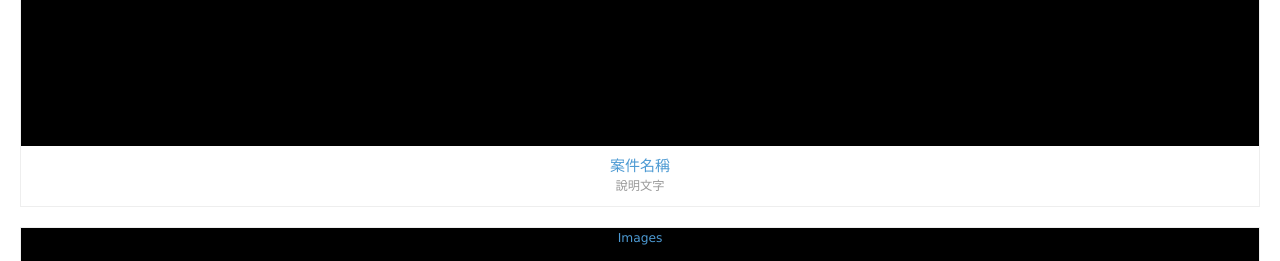
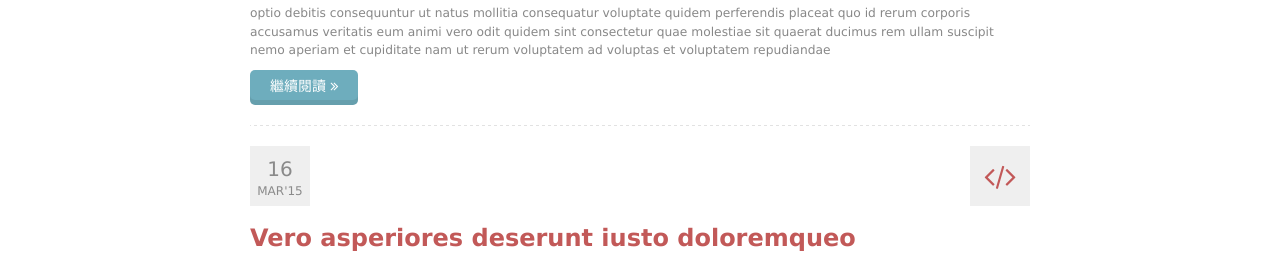
Before and after one commit to fishtoyo/demo, a PHP site: page / in a window 1280 px wide. Shown: the part 859-1120 px from the top of the page. Run offline with PHP 8.4, Linux system fonts and the light colour scheme.

Commit message:
[Website] Build Blog Page

```diff
--- a/assets/css/common.css
+++ b/assets/css/common.css
@@ -633,6 +633,100 @@ div, span, a, p, input, label, textarea, img, ul, li {
 
 
 /* ==========================================
+   Blog
+========================================== */
+#blog {
+	margin: 0 auto;
+	max-width: 800px;
+}
+#blog .article {
+	margin: 20px 0 25px;
+}
+#blog .top .data,
+#blog .top .cate {
+	float: left;
+	padding: 12px 0 0;
+	width: 60px;
+	height: 60px;
+	color: #8a8a8a;
+	text-align: center;
+	line-height: 22px;
+	background-color: #efefef;
+}
+#blog .top .data strong {
+	display: block;
+	font-size: 20px;
+	font-weight: normal;
+}
+#blog .top .data span {
+	font-size: 12px;
+}
+#blog .top .cate {
+	float: right;
+	padding-top: 15px;
+	color: #c25858;
+	font-size: 30px;
+}
+#blog .top .title {
+	float: none;
+	padding: 20px 0 0;
+	line-height: 24px;
+	clear: both;
+}
+#blog .top .title a {
+	color: #c25958;
+	font-size: 24px;
+	font-weight: bold;
+}
+#blog .descMain {
+	margin: 10px 0;
+}
+#blog .descMain img {
+	width: 100%;
+	height: auto;
+}
+#blog .more {
+	position: relative;
+	display: inline-block;
+}
+#blog .more span {
+	position: relative;
+	display: block;
+	padding: 0 20px;
+	width: 100%;
+	height: 30px;
+	color: #fff;
+	font-size: 14px;
+	line-height: 32px;
+	background-color: #6eadbd;
+	-webkit-border-radius: 5px;
+	-moz-border-radius: 5px;
+	border-radius: 5px;
+	z-index: 1;
+}
+#blog .more:before {
+	pointer-events: auto;
+	content: '';
+	position: absolute;
+	bottom: -5px;
+	left: 0;
+	width: 100%;
+	height: 100%;
+	background-color: #669fad;
+	-webkit-border-radius: 5px;
+	-moz-border-radius: 5px;
+	border-radius: 5px;
+	z-index: 0;
+}
+#blog .more:hover {
+	text-decoration: none;
+}
+#blog .more:hover span {
+	top: 2px;
+}
+
+
+/* ==========================================
    Share Style
 ========================================== */
 /* Gap */
--- a/index.html
+++ b/index.html
@@ -23,31 +23,14 @@
 <!--[if lt IE 9]>
 <script src="assets/js/plugins/html5shiv-3.7.2.min.js"></script>
 <script src="assets/js/plugins/respond-1.4.2.min.js"></script>
-<![endif]-->
-</head>
-
+<![endif]--></head>
 <body>
 
 <div class="pageWrap">
-
-  <div class="topBar">
-    <span></span><span></span><span></span><span></span><span></span>
-  </div>
-  <div class="topArea">
-    <div class="comment">
-      我是一個熱愛網頁設計的女生。
-    </div>
-    <div class="author">
-      <img src="assets/images/author.png" height="150" width="150" alt="">
-      <h1>鄭于庭</h1>
-      <span>Yu-Ting Cheng</span>
-    </div>
-    <a href="#" title="了解我" class="btn">
-      <span>關於我</span>
-      <span><i class="fa fa-arrow-down"></i></span>
-    </a>
-  </div>
-
+  <!-- Header 先隱藏
+  <= render :partial => "header" >
+  -->
+  <!-- Nav -->
   <nav id="nav" class="tabsWrap">
   <ul class="ulSet tabs">
     <li>
@@ -77,35 +60,44 @@
     </li>
   </ul>
 </nav>
-
+  <!-- Main -->
   <div id="mainWrap">
-
-    <!-- 作品集 -->
-    <div id="work" class="paneBox">
+  <!-- 隨手記 -->
+  <div id="blog" class="paneBox">
   <div class="subjectBar">
-        <div class="icon"><i class="fa fa-briefcase"></i></div>
-        <div class="txt">作品集</div>
-      </div>
-      <div class="cateBar">
-        <ul class="ulSet">
-          <li class="current"><a href="#" title="最愛"><i class="fa fa-heart fa-fw"></i></a></li>
-          <li><a href="#" title="所有"><i class="fa fa-bars fa-fw"></i></a></li>
-        </ul>
+    <div class="icon"><i class="fa fa-comments-o"></i></div>
+    <div class="txt">記事分享</div>
   </div>
   <!-- 01 -->
-      <a href="#" title="案件名稱" class="itemBox">
-        <span class="img">Images</span>
-        <span class="title">案件名稱</span>
-        <span class="notice">說明文字</span>
-      </a>
+ 	<div class="article">
+ 		<div class="top">
+	 		<div class="data"><strong>16</strong><span>Dec'15</span></div>
+	 		<div class="cate"><i class="fa fa-video-camera"></i></div>
+	 		<div class="title"><a href="#" title="">An Example post with a video</a></div>
+ 		</div>
+		<div class="descMain">
+			<img src="http://fishtoyo.github.io/website/photos/images/39.jpg" alt="">
+			optio debitis consequuntur ut natus mollitia consequatur voluptate quidem perferendis placeat quo id rerum corporis accusamus veritatis eum animi vero odit quidem sint consectetur quae molestiae sit quaerat ducimus rem ullam suscipit nemo aperiam et cupiditate nam ut rerum voluptatem ad voluptas et voluptatem repudiandae
+		</div>
+		<a href="#" title="繼續閱讀..." class="more animate"><span>繼續閱讀 <i class="fa fa-angle-double-right"></i></span></a>
+ 	</div>
+  <div class="gap"></div>
   <!-- 01 End -->
-      <a href="#" title="案件名稱" class="itemBox">
-        <span class="img">Images</span>
-        <span class="title">案件名稱</span>
-        <span class="notice">說明文字</span>
-      </a>
+  <!-- 01 -->
+ 	<div class="article">
+ 		<div class="top">
+	 		<div class="data"><strong>16</strong><span>MAR'15</span></div>
+	 		<div class="cate"><i class="fa fa-code"></i></div>
+	 		<div class="title"><a href="#" title="">Vero asperiores deserunt iusto doloremqueo</a></div>
  		</div>
-
+		<div class="descMain">
+			<img src="http://fishtoyo.github.io/website/photos/images/150.jpg" alt="">
+			excepturi earum nihil nihil iusto pariatur sit adipisci ea et repellendus aut ipsam praesentium quia mollitia sunt eligendi consequatur voluptatem quibusdam ea qui et
+		</div>
+		<a href="#" title="繼續閱讀..." class="more animate"><span>繼續閱讀 <i class="fa fa-angle-double-right"></i></span></a>
+ 	</div>
+  <div class="gap"></div>
+</div>
   <!-- 關於我 -->
   <div id="about" class="paneBox">
   <div class="area leftArea">
@@ -183,7 +175,6 @@
     </li>
   </ul>
 </div>
-
   <!-- 履歷表 -->
   <div id="resume" class="paneBox">
   <div class="leftArea">
@@ -254,12 +245,31 @@
     </div>
   </div>
 </div>
-
-    <!-- 隨手記 -->
-    <div id="blog" class="paneBox">
-      隨手記
+  <!-- 作品集 -->
+  <div id="work" class="paneBox">
+  <div class="subjectBar">
+    <div class="icon"><i class="fa fa-briefcase"></i></div>
+    <div class="txt">作品集</div>
   </div>
-
+  <div class="cateBar">
+    <ul class="ulSet">
+      <li class="current"><a href="#" title="最愛"><i class="fa fa-heart fa-fw"></i></a></li>
+      <li><a href="#" title="所有"><i class="fa fa-bars fa-fw"></i></a></li>
+    </ul>
+  </div>
+  <!-- 01 -->
+  <a href="#" title="案件名稱" class="itemBox">
+    <span class="img">Images</span>
+    <span class="title">案件名稱</span>
+    <span class="notice">說明文字</span>
+  </a>
+  <!-- 01 End -->
+  <a href="#" title="案件名稱" class="itemBox">
+    <span class="img">Images</span>
+    <span class="title">案件名稱</span>
+    <span class="notice">說明文字</span>
+  </a>
+</div>
   <!-- 聯絡我 -->
   <div id="contact" class="paneBox">
   <!-- JS -->
@@ -307,9 +317,11 @@
   </form>
   </pre>
 </div>
-
 </div>
-
+  <!-- Footer -->
+  <footer id="footer">
+  Footer
+</footer>
 </div>
 
 <!--[if lt IE 9]>
@@ -332,6 +344,5 @@ SyntaxHighlighter.all();
 $(document).ready(function() {
   $('ul.tabs').tabs('#mainWrap > .paneBox');
 });
-</script>
-</body>
+</script></body>
 </html>
```
Lines whose indentation alone changed are shown as unchanged.
